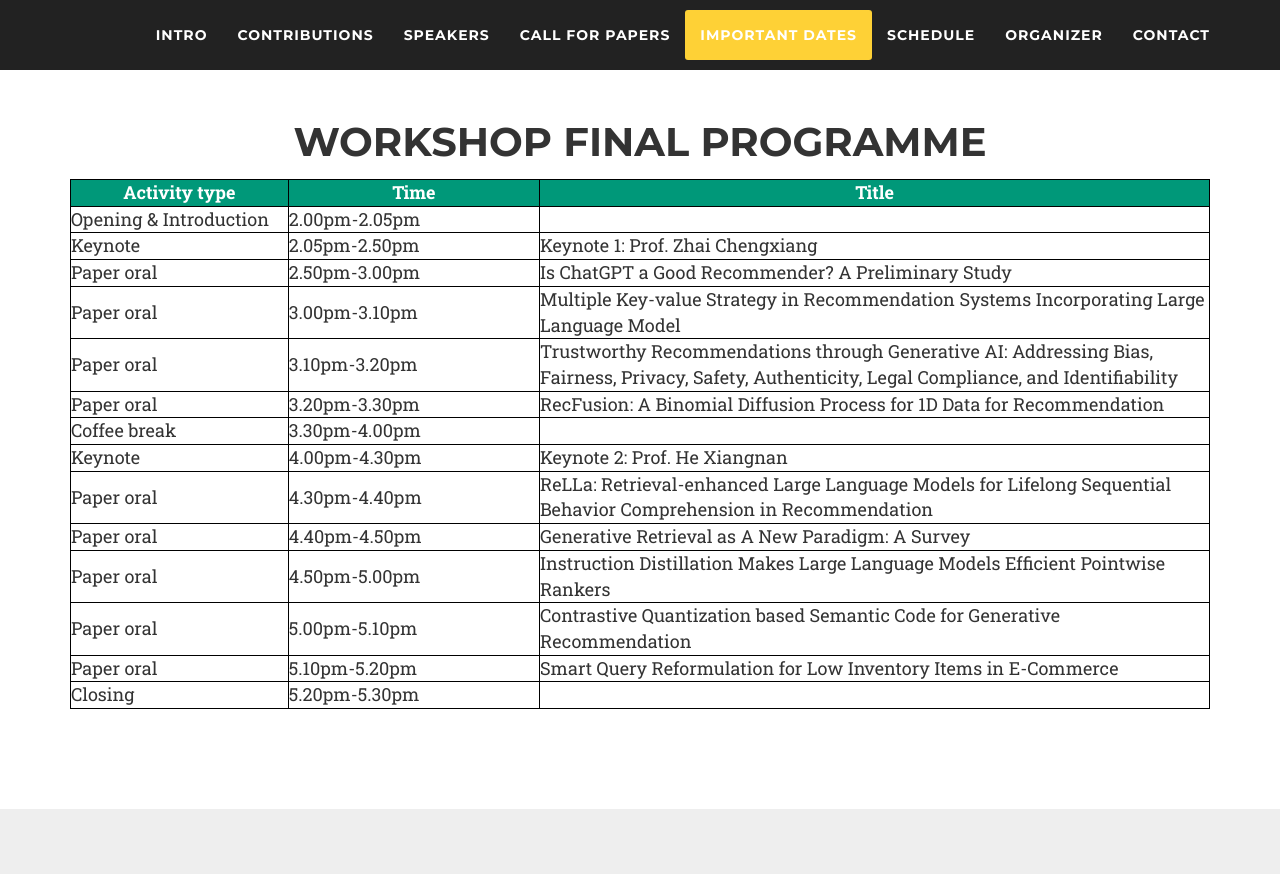
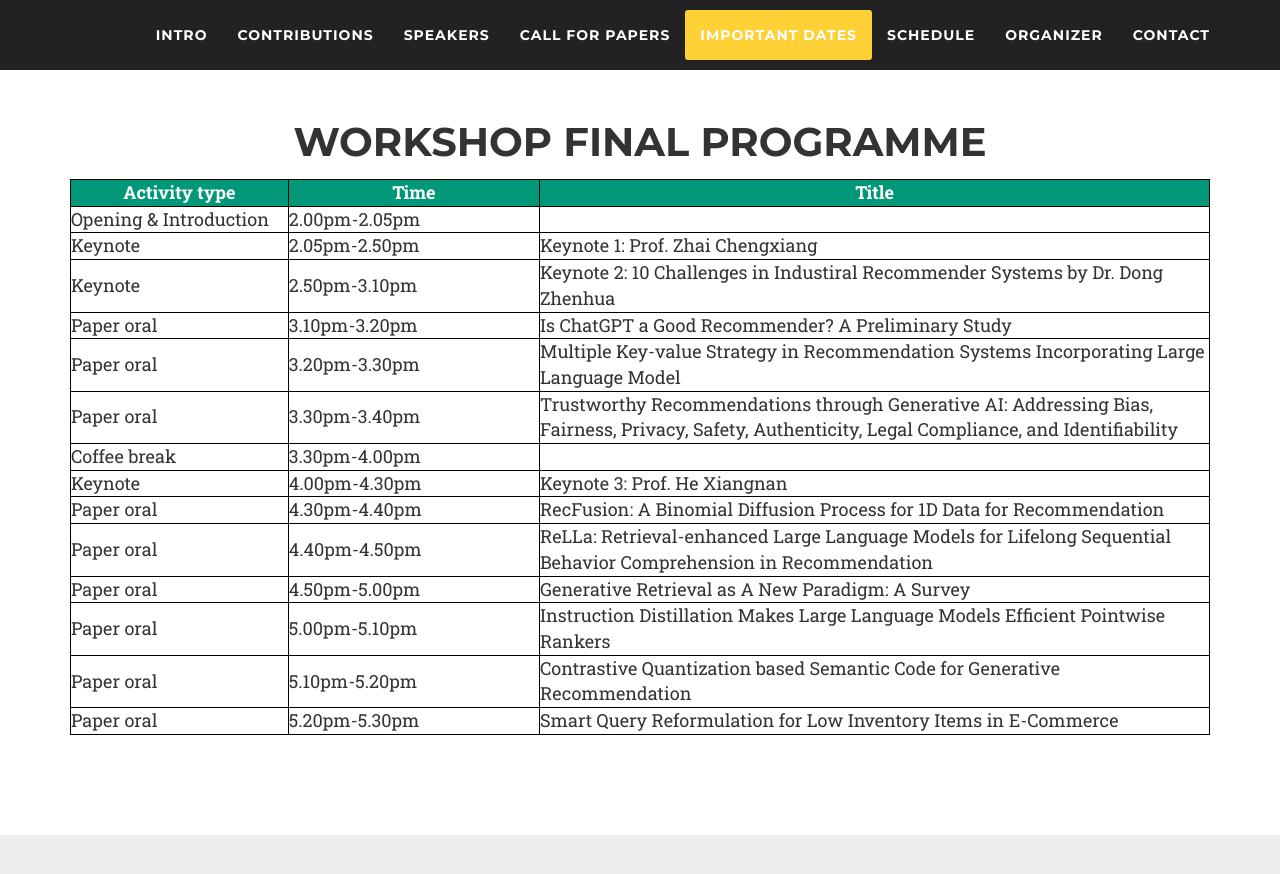
Before and after one commit to generative-rec/generative-rec.github.io, a Jekyll site: the page built from index.md, in a window 1280 px wide and 900 px high, scrolled down 3429 px. Shown: the top 874 px of the window. Built offline with Jekyll 4.4.1, drawn with Linux system fonts in a browser that asks for light colours; nearby versions of some CDN libraries; some web fonts are replaced.

Commit message:
Update schedule.html

```diff
--- a/_includes/schedule.html
+++ b/_includes/schedule.html
@@ -27,18 +27,18 @@
         <tr> <th width=130px> Activity type </th> <th width=150px> Time </th> <th width=400px> Title </th> </tr>
         <tr> <td width=130px> Opening & Introduction </td> <td width=150px> 2.00pm-2.05pm </td> <td></td> </tr>
         <tr> <td width=130px>Keynote</td> <td width=150px>2.05pm-2.50pm</td> <td width=400px>Keynote 1: Prof. Zhai Chengxiang</td> </tr>
-        <tr> <td width=130px>Paper oral</td> <td width=150px>2.50pm-3.00pm</td> <td width=400px>Is ChatGPT a Good Recommender? A Preliminary Study</td> </tr>
-        <tr> <td width=130px>Paper oral</td> <td width=150px>3.00pm-3.10pm</td> <td width=400px>Multiple Key-value Strategy in Recommendation Systems Incorporating Large Language Model</td> </tr>
-        <tr> <td width=130px>Paper oral</td> <td width=150px>3.10pm-3.20pm</td> <td width=400px>Trustworthy Recommendations through Generative AI: Addressing Bias, Fairness, Privacy, Safety, Authenticity, Legal Compliance, and Identifiability</td> </tr>
-        <tr> <td width=130px>Paper oral</td> <td width=150px>3.20pm-3.30pm</td> <td width=400px>RecFusion: A Binomial Diffusion Process for 1D Data for Recommendation</td> </tr>
+        <tr> <td width=130px>Keynote</td> <td width=150px>2.50pm-3.10pm</td> <td width=400px>Keynote 2: 10 Challenges in Industiral Recommender Systems by Dr. Dong Zhenhua</td> </tr>
+        <tr> <td width=130px>Paper oral</td> <td width=150px>3.10pm-3.20pm</td> <td width=400px>Is ChatGPT a Good Recommender? A Preliminary Study</td> </tr>
+        <tr> <td width=130px>Paper oral</td> <td width=150px>3.20pm-3.30pm</td> <td width=400px>Multiple Key-value Strategy in Recommendation Systems Incorporating Large Language Model</td> </tr>
+        <tr> <td width=130px>Paper oral</td> <td width=150px>3.30pm-3.40pm</td> <td width=400px>Trustworthy Recommendations through Generative AI: Addressing Bias, Fairness, Privacy, Safety, Authenticity, Legal Compliance, and Identifiability</td> </tr>
         <tr> <td width=130px> Coffee break </td> <td width=150px> 3.30pm-4.00pm</td><td></td> </tr>
-        <tr> <td width=130px>Keynote</td> <td width=150px>4.00pm-4.30pm</td> <td width=400px>Keynote 2: Prof. He Xiangnan</td> </tr>
-        <tr> <td width=130px>Paper oral</td> <td width=150px>4.30pm-4.40pm</td> <td width=400px>ReLLa: Retrieval-enhanced Large Language Models for Lifelong Sequential Behavior Comprehension in Recommendation</td> </tr>
-        <tr> <td width=130px>Paper oral</td> <td width=150px>4.40pm-4.50pm</td> <td width=400px>Generative Retrieval as A New Paradigm: A Survey</td> </tr>
-        <tr> <td width=130px>Paper oral</td> <td width=150px>4.50pm-5.00pm</td> <td width=400px>Instruction Distillation Makes Large Language Models Efficient Pointwise Rankers</td> </tr>
-        <tr> <td width=130px>Paper oral</td> <td width=150px>5.00pm-5.10pm</td> <td width=400px>Contrastive Quantization based Semantic Code for Generative Recommendation</td> </tr>
-        <tr> <td width=130px>Paper oral</td> <td width=150px>5.10pm-5.20pm</td> <td width=400px>Smart Query Reformulation for Low Inventory Items in E-Commerce</td> </tr>
-        <tr> <td width=130px>Closing</td> <td width=150px>5.20pm-5.30pm</td>  <td></td> </tr>
+        <tr> <td width=130px>Keynote</td> <td width=150px>4.00pm-4.30pm</td> <td width=400px>Keynote 3: Prof. He Xiangnan</td> </tr>
+        <tr> <td width=130px>Paper oral</td> <td width=150px>4.30pm-4.40pm</td> <td width=400px>RecFusion: A Binomial Diffusion Process for 1D Data for Recommendation</td> </tr>
+        <tr> <td width=130px>Paper oral</td> <td width=150px>4.40pm-4.50pm</td> <td width=400px>ReLLa: Retrieval-enhanced Large Language Models for Lifelong Sequential Behavior Comprehension in Recommendation</td> </tr>
+        <tr> <td width=130px>Paper oral</td> <td width=150px>4.50pm-5.00pm</td> <td width=400px>Generative Retrieval as A New Paradigm: A Survey</td> </tr>
+        <tr> <td width=130px>Paper oral</td> <td width=150px>5.00pm-5.10pm</td> <td width=400px>Instruction Distillation Makes Large Language Models Efficient Pointwise Rankers</td> </tr>
+        <tr> <td width=130px>Paper oral</td> <td width=150px>5.10pm-5.20pm</td> <td width=400px>Contrastive Quantization based Semantic Code for Generative Recommendation</td> </tr>
+        <tr> <td width=130px>Paper oral</td> <td width=150px>5.20pm-5.30pm</td> <td width=400px>Smart Query Reformulation for Low Inventory Items in E-Commerce</td> </tr>
     </table>
   </div>
 </section>
```
